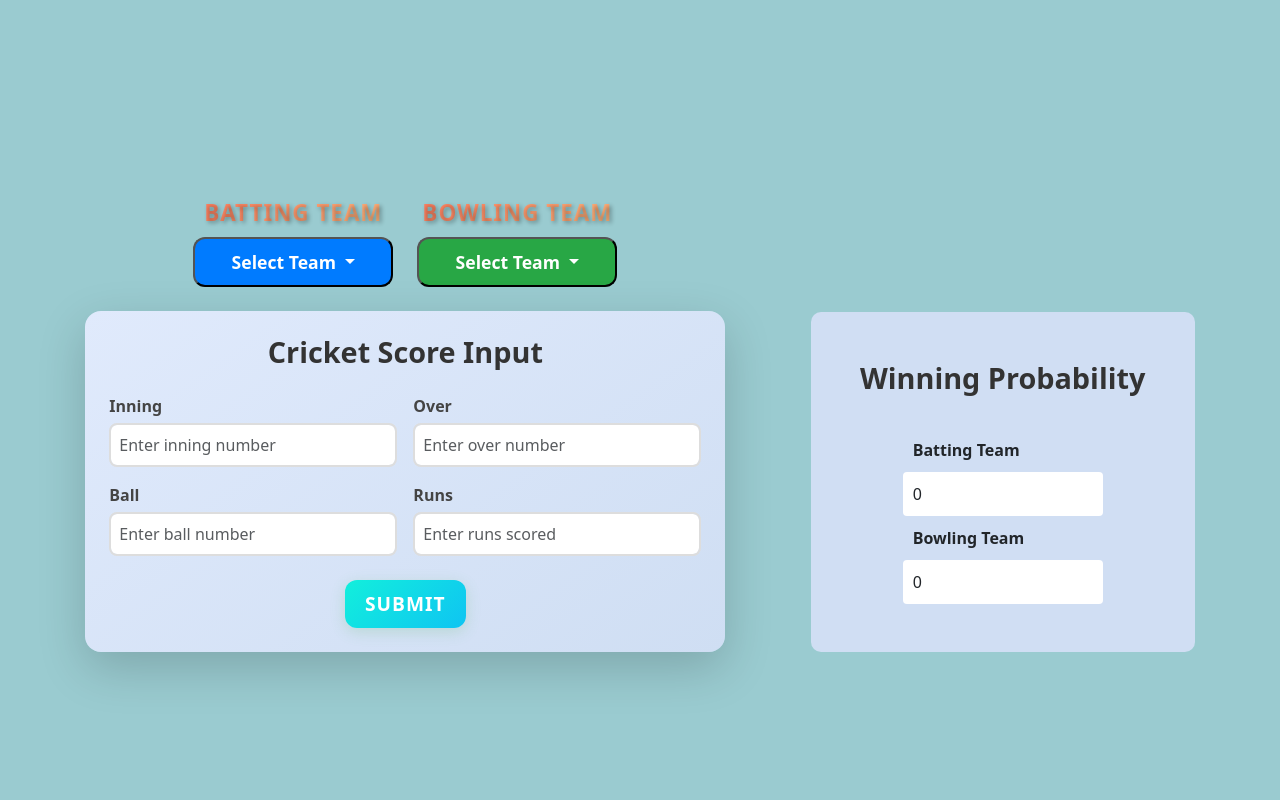
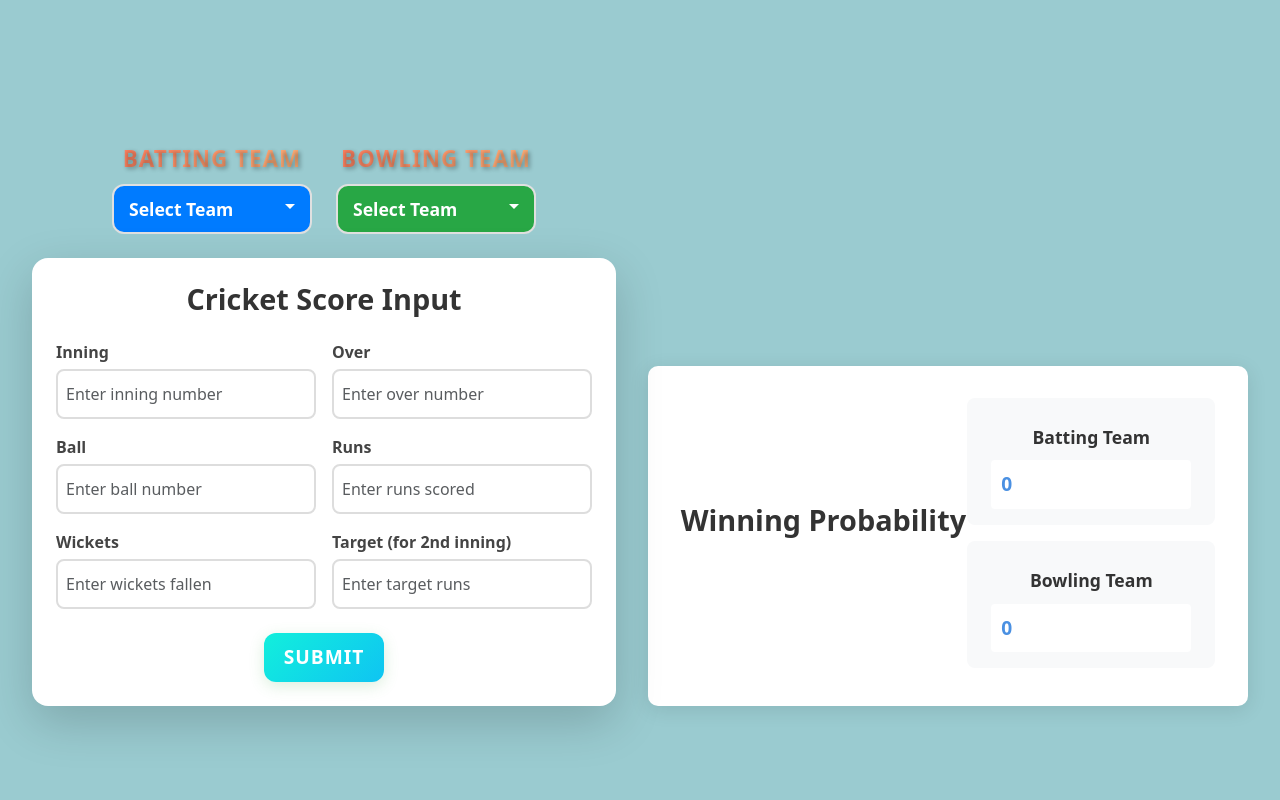
Before and after one commit to sudipmondal7205/IPL-win-prediction, a Django app: page / in a window 1280 px wide. Shown: the part 56-856 px from the top of the page. Run offline with Django 5.2, Linux system fonts and the light colour scheme; parts of the project's set-up code (start-up, migrations or seed data) failed here and were passed over.

Commit message:
model updated

```diff
--- a/IPL/settings.py
+++ b/IPL/settings.py
@@ -25,7 +25,7 @@ SECRET_KEY = 'django-insecure-f$7bo-0u+w7xw$xio%itjx%^e*m1flw@u&xzeua8(@o$#c7)k_
 # SECURITY WARNING: don't run with debug turned on in production!
 DEBUG = True
 
-ALLOWED_HOSTS = ["ipl-win-prediction-cuq8.onrender.com"]
+ALLOWED_HOSTS = ["ipl-win-prediction-cuq8.onrender.com", "127.0.0.1"]
 
 
 # Application definition
--- a/home/views.py
+++ b/home/views.py
@@ -26,14 +26,24 @@ def index(request):
         over = request.POST.get('over')
         balls = request.POST.get('ball')
         runs = request.POST.get('runs')
-        print(batting_team)
-        print(bowling_team)
-        print(inning)
-        print(over)
-        print(balls)
-        print(runs)
-        input = pd.DataFrame(np.array([batting_team, bowling_team, inning, over, balls, runs]).reshape(1, -1), columns=['batting_team','bowling_team', 'inning', 'over', 'ball', 'runs'])
-        print(input)
+        wickets = request.POST.get('wickets')
+        against_run = request.POST.get('target')
+
+        if against_run == None:
+            against_run = 0
+
+        if batting_team == bowling_team:
+            return HttpResponse("Please select different teams")
+
+        print('batting team : ', batting_team)
+        print('bowling team : ', bowling_team)
+        print('inning : ', inning)
+        print('over : ', over)
+        print('balls : ', balls)
+        print('wickets : ', wickets)
+        print('runs : ', runs)
+        print('against run : ', against_run)
+        input = pd.DataFrame(np.array([batting_team, bowling_team, inning, over, balls, wickets, runs, against_run]).reshape(1, -1), columns=['batting_team','bowling_team', 'inning', 'over', 'ball', 'wickets', 'runs', 'against_run'])
         prediction = model.predict_proba(input)
         print(prediction)
         batting_team_win = round(prediction[0][0] * 100, ndigits=0)
--- /dev/null
+++ b/static/css/predictor.css
@@ -0,0 +1,134 @@
+/* Base styles */
+.input-output {
+    display: flex;
+    flex-wrap: wrap;
+    gap: 2rem;
+    justify-content: center;
+    padding: 2rem;
+  }
+
+  .input-form, .output-form {
+    flex: 1;
+    min-width: 300px;
+    max-width: 600px;
+  }
+
+  /* Input form styles */
+  .card {
+    background: white;
+    border: none;
+  }
+
+  .form-control {
+    height: 50px;
+    border: 2px solid #e0e0e0;
+    transition: all 0.3s;
+  }
+
+  .form-control:focus {
+    border-color: #4a90e2;
+    box-shadow: 0 0 0 0.25rem rgba(74, 144, 226, 0.25);
+  }
+
+  .label-text {
+    font-weight: 600;
+    margin-bottom: 0.5rem;
+    color: #333;
+  }
+
+  .dropdown-toggle {
+    width: 200px;
+    padding: 10px 15px;
+    background: #f8f9fa;
+    border: 2px solid #e0e0e0;
+    color: #333;
+    font-weight: 500;
+    text-align: left;
+  }
+
+  .dropdown-toggle:hover {
+    background: #e9ecef;
+    border-color: #d0d0d0;
+  }
+
+  .dropdown-toggle::after {
+    float: right;
+    margin-top: 8px;
+  }
+
+  .dropdown-menu {
+    width: 200px;
+    max-height: 300px;
+    overflow-y: auto;
+  }
+
+  .submit-btn {
+    background-color: #4a90e2;
+    color: white;
+    border: none;
+    padding: 12px 30px;
+    border-radius: 30px;
+    font-weight: 600;
+    transition: all 0.3s;
+  }
+
+  .submit-btn:hover {
+    background-color: #3a7bc8;
+    transform: translateY(-2px);
+    box-shadow: 0 4px 8px rgba(0, 0, 0, 0.1);
+  }
+
+  /* Output form styles */
+  .output-form {
+    background: white;
+    border-radius: 10px;
+    padding: 2rem;
+    box-shadow: 0 4px 20px rgba(0, 0, 0, 0.1);
+  }
+
+  .output-form h3 {
+    text-align: center;
+    color: #333;
+    margin-bottom: 2rem;
+    font-weight: 700;
+  }
+
+  .show-output {
+    display: flex;
+    justify-content: space-between;
+    align-items: center;
+    padding: 1rem 1.5rem;
+    margin-bottom: 1rem;
+    background: #f8f9fa;
+    border-radius: 8px;
+    transition: all 0.3s;
+  }
+
+  .show-output:hover {
+    transform: translateY(-3px);
+    box-shadow: 0 6px 12px rgba(0, 0, 0, 0.1);
+  }
+
+  .team-name {
+    font-weight: 600;
+    color: #333;
+    font-size: 1.1rem;
+  }
+
+  .team-chance {
+    font-weight: 700;
+    color: #4a90e2;
+    font-size: 1.2rem;
+  }
+
+  /* Responsive adjustments */
+  @media (max-width: 768px) {
+    .input-output {
+      flex-direction: column;
+      align-items: center;
+    }
+
+    .input-form, .output-form {
+      width: 100%;
+    }
+  }
--- /dev/null
+++ b/static/js/predictor.js
@@ -0,0 +1,90 @@
+function selectTeam(buttonId, inputId, teamName) {
+    // Update the button text
+    document.getElementById(buttonId).textContent = teamName;
+
+    // Update the hidden input value
+    document.getElementById(inputId).value = teamName;
+  }
+
+  function validateForm() {
+    // Get form values
+    const battingTeam = document.getElementById('batting_team').value;
+    const bowlingTeam = document.getElementById('bowling_team').value;
+    const inning = document.getElementById('inningInput').value;
+    const over = document.getElementById('overInput').value;
+    const ball = document.getElementById('ballInput').value;
+    const runs = document.getElementById('runsInput').value;
+    const wickets = document.getElementById('wicketsInput').value;
+    const target = document.getElementById('targetInput').value;
+
+    // Validate team selection
+    if (!battingTeam || !bowlingTeam) {
+      alert('Please select both batting and bowling teams');
+      return false;
+    }
+
+    // Validate same team not selected for both
+    if (battingTeam === bowlingTeam) {
+      alert('Batting and bowling teams cannot be the same');
+      return false;
+    }
+
+    // Validate inning (1 or 2)
+    if (inning !== '1' && inning !== '2') {
+      alert('Inning must be either 1 or 2');
+      return false;
+    }
+
+    // Validate over (0-20)
+    if (over < 0 || over > 20) {
+      alert('Over must be between 0 and 20');
+      return false;
+    }
+
+    // Validate ball (0-5)
+    if (ball < 0 || ball > 5) {
+      alert('Ball must be between 0 and 5');
+      return false;
+    }
+
+    // Validate runs (non-negative)
+    if (runs < 0) {
+      alert('Runs cannot be negative');
+      return false;
+    }
+
+    // Validate wickets (0-10)
+    if (wickets < 0 || wickets > 10) {
+      alert('Wickets must be between 0 and 10');
+      return false;
+    }
+
+    // Validate target for 2nd inning
+    if (inning === '2' && !target) {
+      alert('Please enter target for 2nd inning');
+      return false;
+    }
+
+    // If all validations pass
+    return true;
+  }
+
+  // Add event listeners for dynamic validation
+  document.addEventListener('DOMContentLoaded', function() {
+    const inningInput = document.getElementById('inningInput');
+    const targetInput = document.getElementById('targetInput');
+
+    inningInput.addEventListener('change', function() {
+      if (inningInput.value === '1') {
+        targetInput.value = '0';
+        targetInput.disabled = true;
+      } else {
+        targetInput.disabled = false;
+      }
+    });
+
+    // // Initialize target input state
+    // if (inningInput.value === '1') {
+    //   targetInput.disabled = true;
+    // }
+  });
--- a/templates/index.html
+++ b/templates/index.html
@@ -3,8 +3,6 @@
 {% block title %}| Home{% endblock title %}
 
 {% block body %}
-
-
 <form method="POST" onsubmit="return validateForm()">
   <div class="input-output">
     <div class="input-form">
@@ -77,6 +75,18 @@
               <input type="number" name="runs" class="form-control rounded-3" id="runsInput" placeholder="Enter runs scored" min="0">
             </div>
 
+            <!-- Wickets Input -->
+            <div class="col-md-6">
+              <label for="wicketsInput" class="form-label">Wickets</label>
+              <input type="number" name="wickets" class="form-control rounded-3" id="wicketsInput" placeholder="Enter wickets fallen" min="0" max="10">
+            </div>
+
+            <!-- Target Input -->
+            <div class="col-md-6">
+              <label for="targetInput" class="form-label">Target (for 2nd inning)</label>
+              <input type="number" name="target" class="form-control rounded-3" id="targetInput" placeholder="Enter target runs" min="0">
+            </div>
+
             <!-- Submit Button -->
             <div class="col-12 text-center mt-4">
               <button type="submit" name="submit_btn" class="submit-btn">Submit</button>
@@ -84,7 +94,6 @@
           </div>
         </div>
       </div>
-
     </div>
     <div class="output-form">
       <div>
@@ -101,7 +110,10 @@
         </div>
       </div>
     </div>
+  </div>
 </form>
-</div>
 
+<!-- Link to external CSS and JS files -->
+<link rel="stylesheet" href="/static/css/predictor.css">
+<script src="/static/js/predictor.js"></script>
 {% endblock body %}
```
Also changed, not shown: 1 other file. Lines whose indentation alone changed are shown as unchanged.
